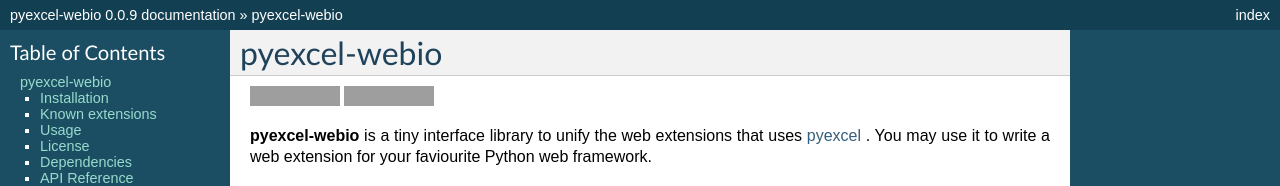
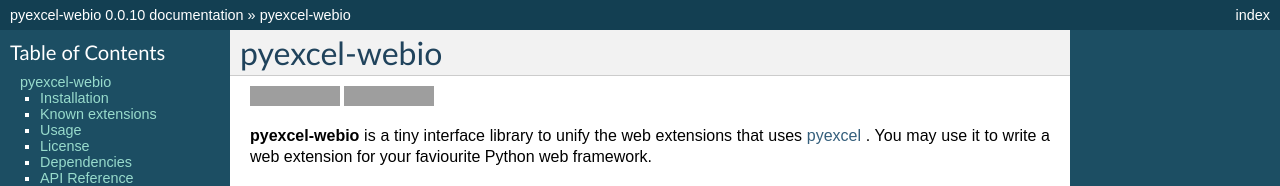
Before and after one commit to pyexcel-webwares/pyexcel-webio, a Sphinx documentation site: the page built from docs/source/index.rst, in a window 1280 px wide and 900 px high. Shown: the top 186 px of the window. Built offline with Sphinx 7.4.7, drawn with Linux system fonts in a browser that asks for light colours; some of the changed text lies outside the part shown; grey boxes are pictures that could not be loaded.

Commit message:
kick start 0.0.10

```diff
--- a/docs/source/conf.py
+++ b/docs/source/conf.py
@@ -16,8 +16,8 @@
 
 project = u'pyexcel-webio'
 copyright = u'2015-2016 Onni Software Ltd.'
-version = '0.0.8'
-release = '0.0.9'
+version = '0.0.9'
+release = '0.0.10'
 exclude_patterns = []
 pygments_style = 'sphinx'
 html_theme = 'default'
--- a/pyexcel_webio.yaml
+++ b/pyexcel_webio.yaml
@@ -1,8 +1,8 @@
 overrides: "pyexcel.yaml"
 name: "pyexcel-webio"
 nick_name: webio
-version: 0.0.9
-release: 0.0.8
+version: 0.0.10
+release: 0.0.9
 dependencies:
   - pyexcel>=0.4.0
 description:
--- a/setup.py
+++ b/setup.py
@@ -7,7 +7,7 @@
 
 NAME = 'pyexcel-webio'
 AUTHOR = 'C.W.'
-VERSION = '0.0.9'
+VERSION = '0.0.10'
 EMAIL = 'wangc_2011 (at) hotmail.com'
 LICENSE = 'New BSD'
 DESCRIPTION = (
```
Also changed, not shown: CHANGELOG.rst (+11 -1 lines).
